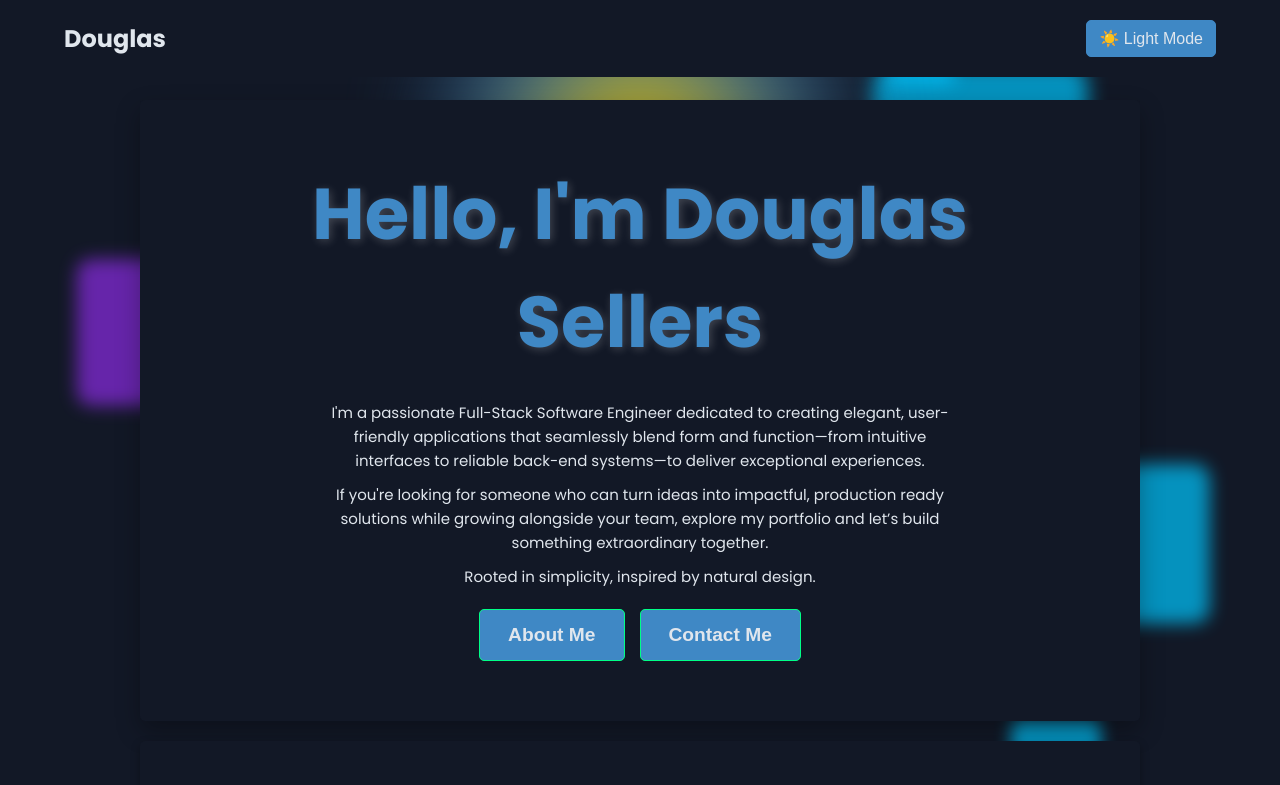
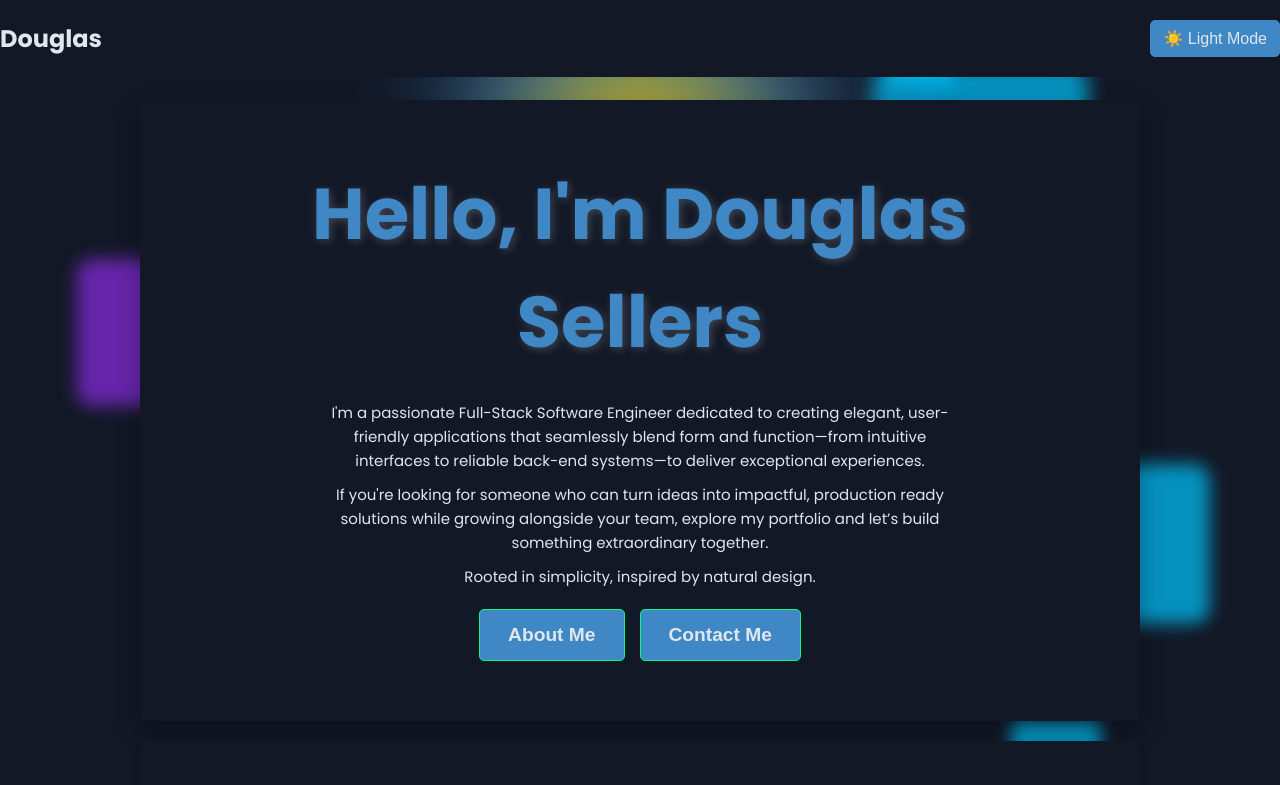
Before and after one commit to Animalia-Android/my-portfolio, a React (Vite) app: page / in a window 1280 px wide. Shown: the top 785 px of the page. Built offline with nearby package versions, Linux system fonts and the light colour scheme.

Commit message:
refinements made to the NavBar and Footer

```diff
--- a/src/Footer.jsx
+++ b/src/Footer.jsx
@@ -11,6 +11,10 @@ const FooterWrapper = styled.footer`
   font-size: 0.9rem;
   position: relative;
   width: 100%;
+
+  @media (max-width: 768px) {
+    font-size: 0.8rem;
+  }
 `;
 
 // Social Links
--- a/src/Navbar.jsx
+++ b/src/Navbar.jsx
@@ -40,8 +40,8 @@ const Nav = styled.nav`
 `;
 
 const NavContainer = styled.div`
-  width: 90%;
-  max-width: 1200px;
+  width: 100%;
+  max-width: 1290px;
   display: flex;
   justify-content: space-between;
   align-items: center;
```
